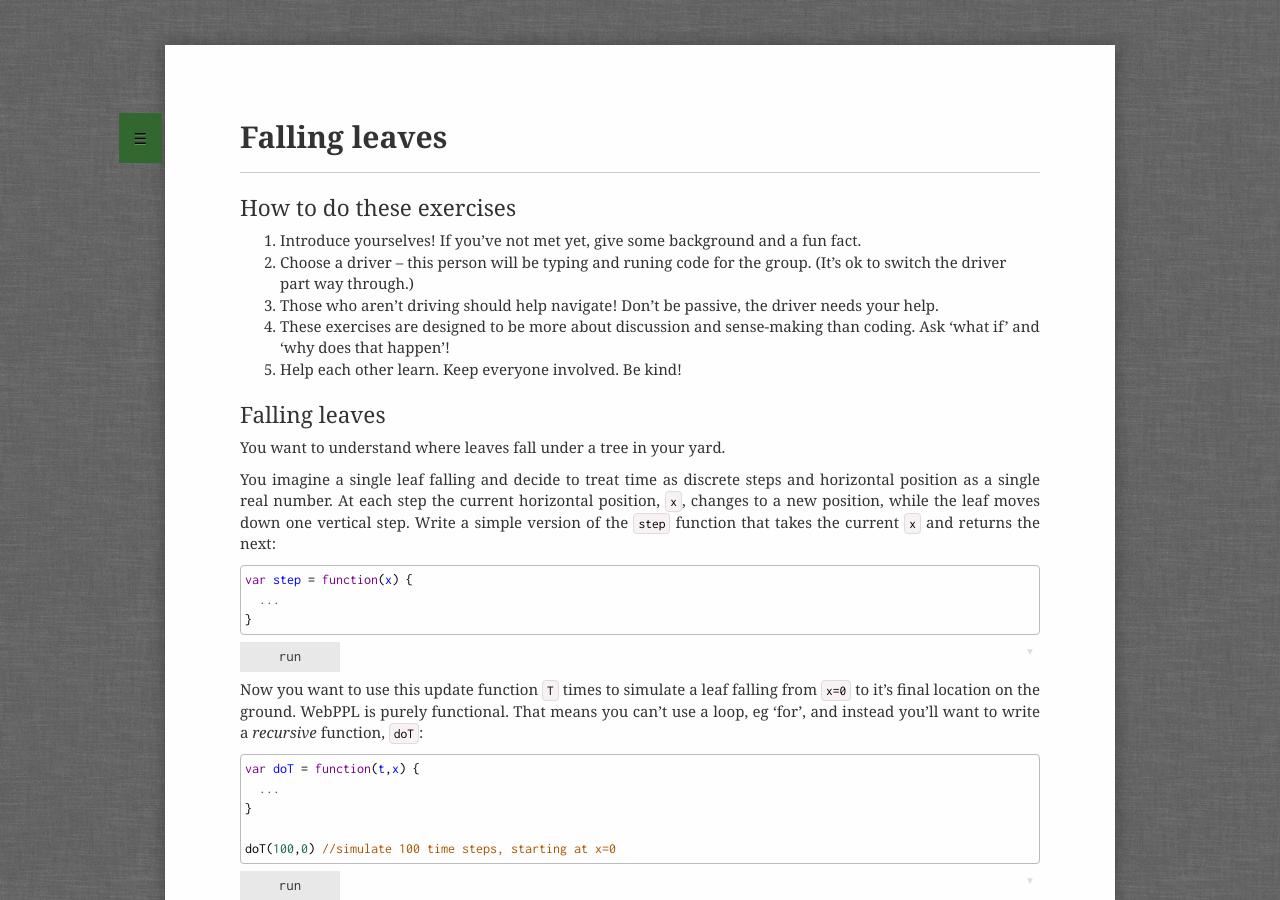
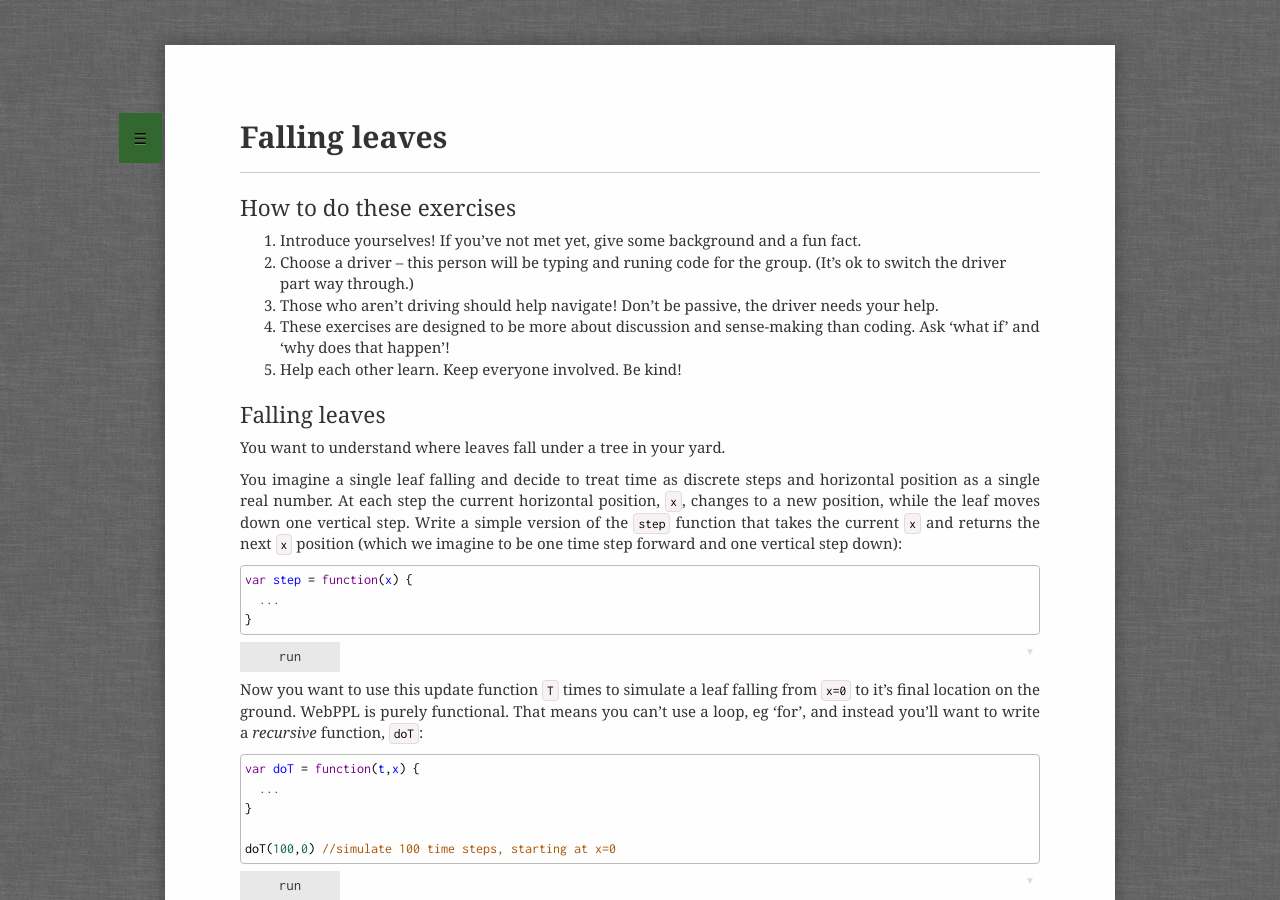
Before and after one commit to probmods/probmods2, a Jekyll site: the page built from teaching_extras/GenerativeLeaves.md, in a window 1280 px wide and 900 px high. Built offline with Jekyll 4.4.1, drawn with Linux system fonts in a browser that asks for light colours; a script that is not in the unit is left out.

Commit message:
revise generative leaves

```diff
--- a/teaching_extras/GenerativeLeaves.md
+++ b/teaching_extras/GenerativeLeaves.md
@@ -16,7 +16,7 @@
 
 You want to understand where leaves fall under a tree in your yard.
 
-You imagine a single leaf falling and decide to treat time as discrete steps and horizontal position as a single real number. At each step the current horizontal position, `x`, changes to a new position, while the leaf moves down one vertical step. Write a simple version of the `step` function that takes the current `x` and returns the next:
+You imagine a single leaf falling and decide to treat time as discrete steps and horizontal position as a single real number. At each step the current horizontal position, `x`, changes to a new position, while the leaf moves down one vertical step. Write a simple version of the `step` function that takes the current `x` and returns the next `x` position (which we imagine to be one time step forward and one vertical step down):
 
 ~~~~
 var step = function(x) {
```
